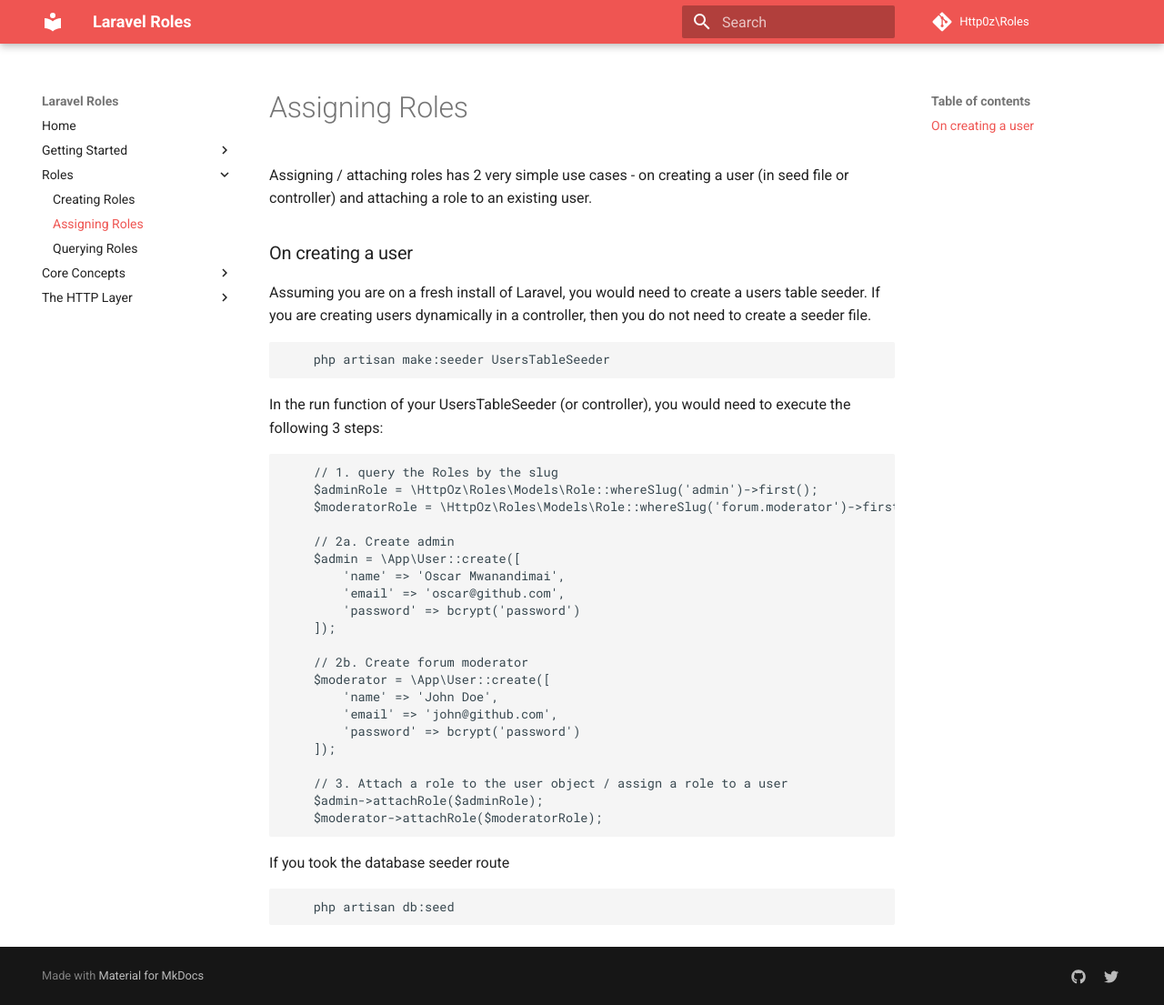
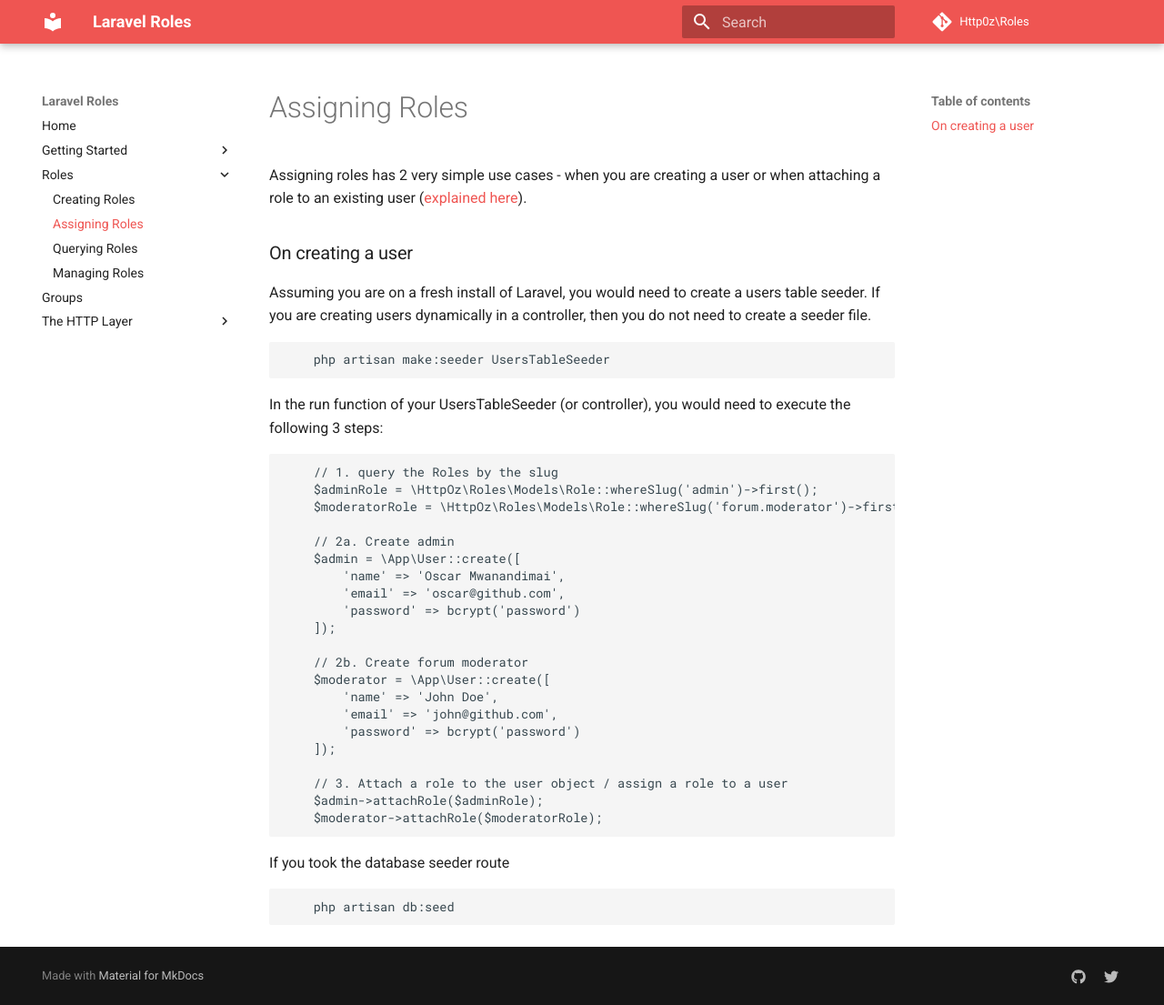
Before and after one commit to httpoz/roles, an MkDocs documentation site: the page built from docs/roles/assigning-roles.md, in a window 1280 px wide and 1105 px high. Shown: the whole window at 91% size. Built offline with MkDocs 1.6.1 and Material for MkDocs 9.7.7, drawn with Linux system fonts in a browser that asks for light colours; comment, search, counter and statistics services are not loaded; old or Windows-style settings are respelled for this version of MkDocs.

Commit message:
Managing roles docs
This closes #8, closes #11

```diff
--- a/docs/roles/assigning-roles.md
+++ b/docs/roles/assigning-roles.md
@@ -1,4 +1,4 @@
-Assigning / attaching roles has 2 very simple use cases - on creating a user (in seed file or controller) and attaching a role to an existing user.
+Assigning roles has 2 very simple use cases - when you are creating a user or when attaching a role to an existing user ([explained here](/roles/managing-roles)).
 
 ### On creating a user
 Assuming you are on a fresh install of Laravel, you would need to create a users table seeder. If you are creating users dynamically in a controller, then you do not need to create a seeder file.
--- a/mkdocs.yml
+++ b/mkdocs.yml
@@ -21,9 +21,8 @@ pages:
         - 'Creating Roles': 'roles/creating-roles.md'
         - 'Assigning Roles': 'roles/assigning-roles.md'
         - 'Querying Roles': 'roles/querying-roles.md'
-    - Core Concepts:
-        - 'Roles': 'roles.md'
-        - 'Groups': 'groups.md'
+        - 'Managing Roles': 'roles/managing-roles.md'
+    - Groups: 'groups.md'
     - The HTTP Layer:
         - 'Middleware': 'middleware.md'
         - 'Displaying Errors': 'displaying-errors.md'
```
Also changed, not shown: docs/roles.md (deleted, +0 -15 lines), docs/roles/managing-roles.md (added, +35 -0 lines).
